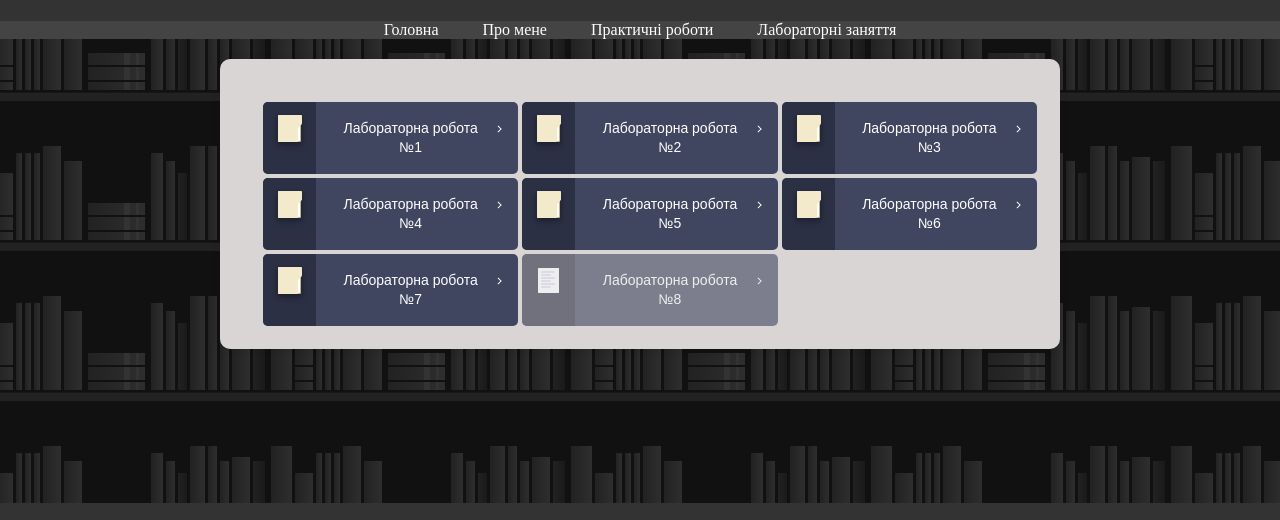
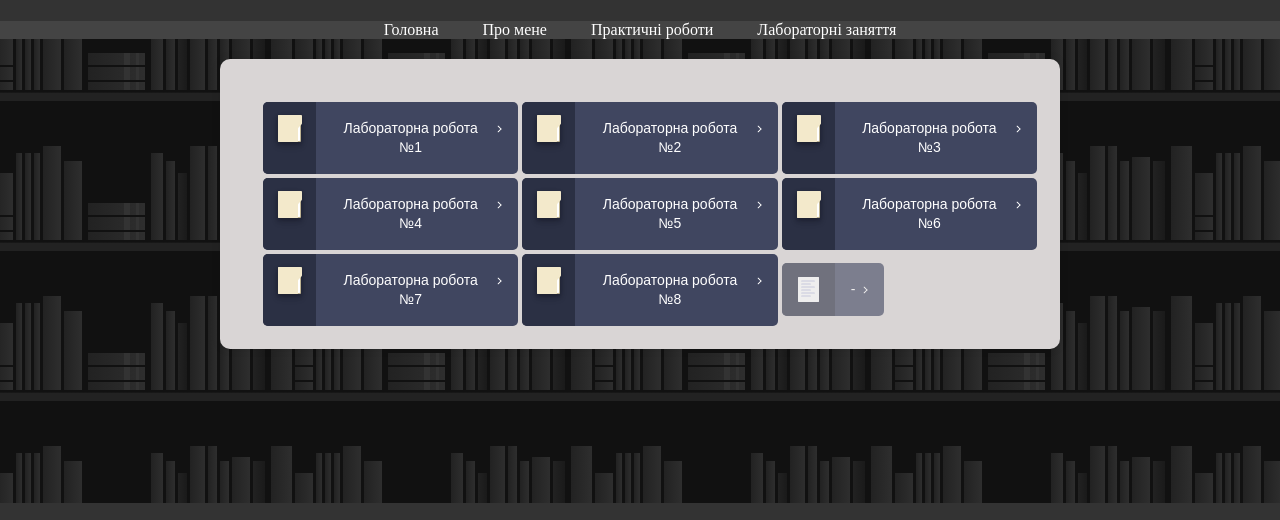
Before and after one commit to Feshchenko1/WEB, a plain HTML site: page labs/index.html in a window 1280 px wide. Shown: the part 99-619 px from the top of the page. Drawn offline with Linux system fonts and the light colour scheme.

Commit message:
Lab_8_upd commit

```diff
--- a/labs/index.html
+++ b/labs/index.html
@@ -174,6 +174,27 @@
           </td>
 
           <td>
+            <a href="lab_8/" style="text-decoration: none; color: inherit;">
+              <button class="continue-application">
+                <div>
+                  <div class="pencil"></div>
+                  <div class="folder">
+                    <div class="top">
+                      <svg viewBox="0 0 24 27">
+                        <path d="M1,0 L23,0 C23.5522847,-1.01453063e-16 24,0.44771525 24,1 L24,8.17157288 C24,8.70200585 23.7892863,9.21071368 23.4142136,9.58578644 L20.5857864,12.4142136 C20.2107137,12.7892863 20,13.2979941 20,13.8284271 L20,26 C20,26.5522847 19.5522847,27 19,27 L1,27 C0.44771525,27 6.76353751e-17,26.5522847 0,26 L0,1 C-6.76353751e-17,0.44771525 0.44771525,1.01453063e-16 1,0 Z"></path>
+                      </svg>
+                    </div>
+                    <div class="paper"></div>
+                  </div>
+                </div>
+
+                Лабораторнa робота №8
+              </button>
+            </a>
+          </td>
+
+
+      <td>
         <button class="continue-application_disabled disabled" >
         <div>
             <div class="pencil_disabled"></div>
@@ -186,7 +207,7 @@
                 <div class="paper_disabled"></div>
             </div>
         </div>
-          Лабораторнa робота №8
+        -
     </button></td>
         </tr>
       </table>
```
Lines whose indentation alone changed are shown as unchanged.
